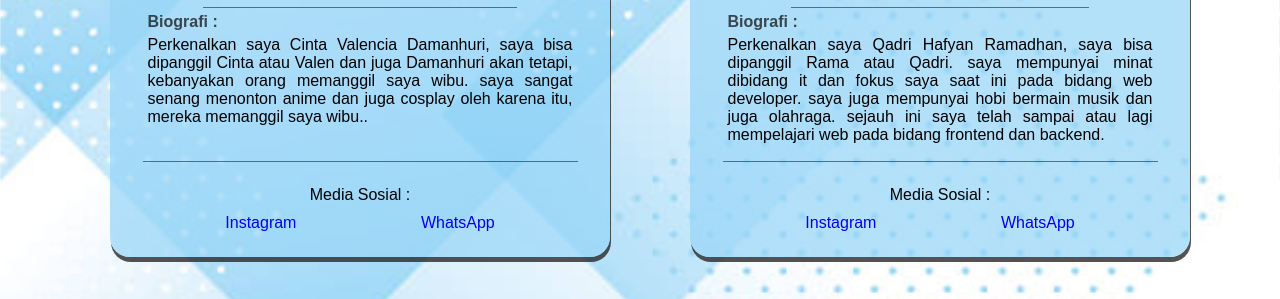
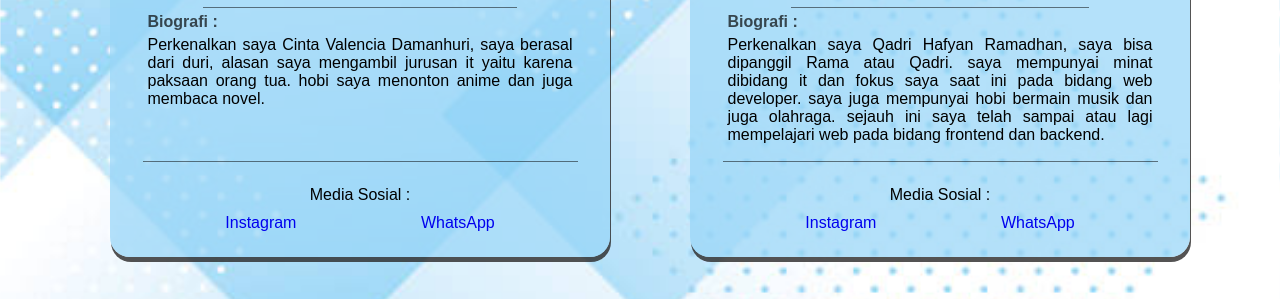
Before and after one commit to Qadrihafyan123/pemweb, a plain HTML site: page index.html in a window 1280 px wide. Shown: the part 494-793 px from the top of the page. Drawn offline with Linux system fonts and the light colour scheme; files whose address does not match are found by name.

Commit message:
Update index.html

```diff
--- a/index.html
+++ b/index.html
@@ -26,9 +26,8 @@
             </div>
             <div class="card-content">
                 <h4>Biografi : </h4>
-                <p>Perkenalkan saya Cinta Valencia Damanhuri, saya bisa dipanggil Cinta atau Valen dan juga Damanhuri
-                    akan tetapi, kebanyakan orang memanggil saya wibu.
-                    saya sangat senang menonton anime dan juga cosplay oleh karena itu, mereka memanggil saya wibu..
+                <p>Perkenalkan saya Cinta Valencia Damanhuri, saya berasal dari duri, alasan saya mengambil jurusan it yaitu karena paksaan orang tua.
+                    hobi saya menonton anime dan juga membaca novel.
                 </p>
             </div>
             <div class="card-footer">
```
